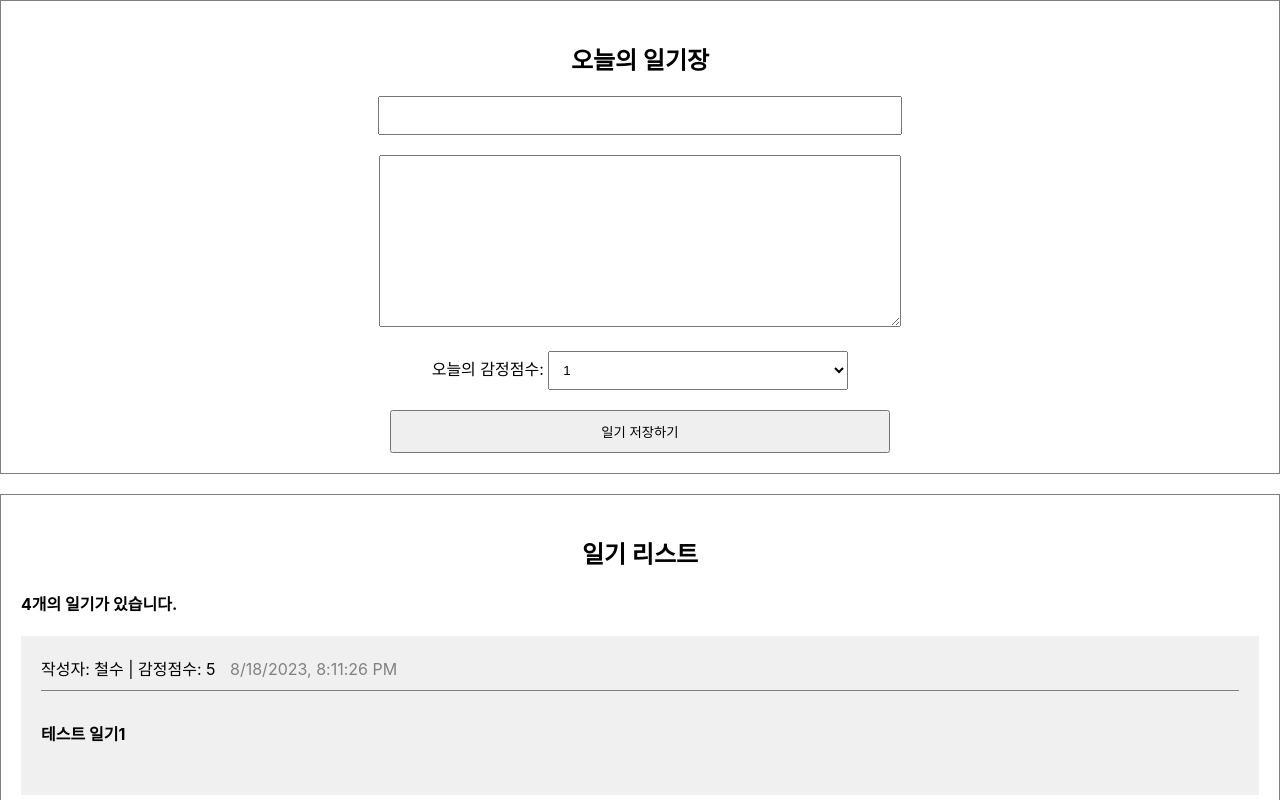
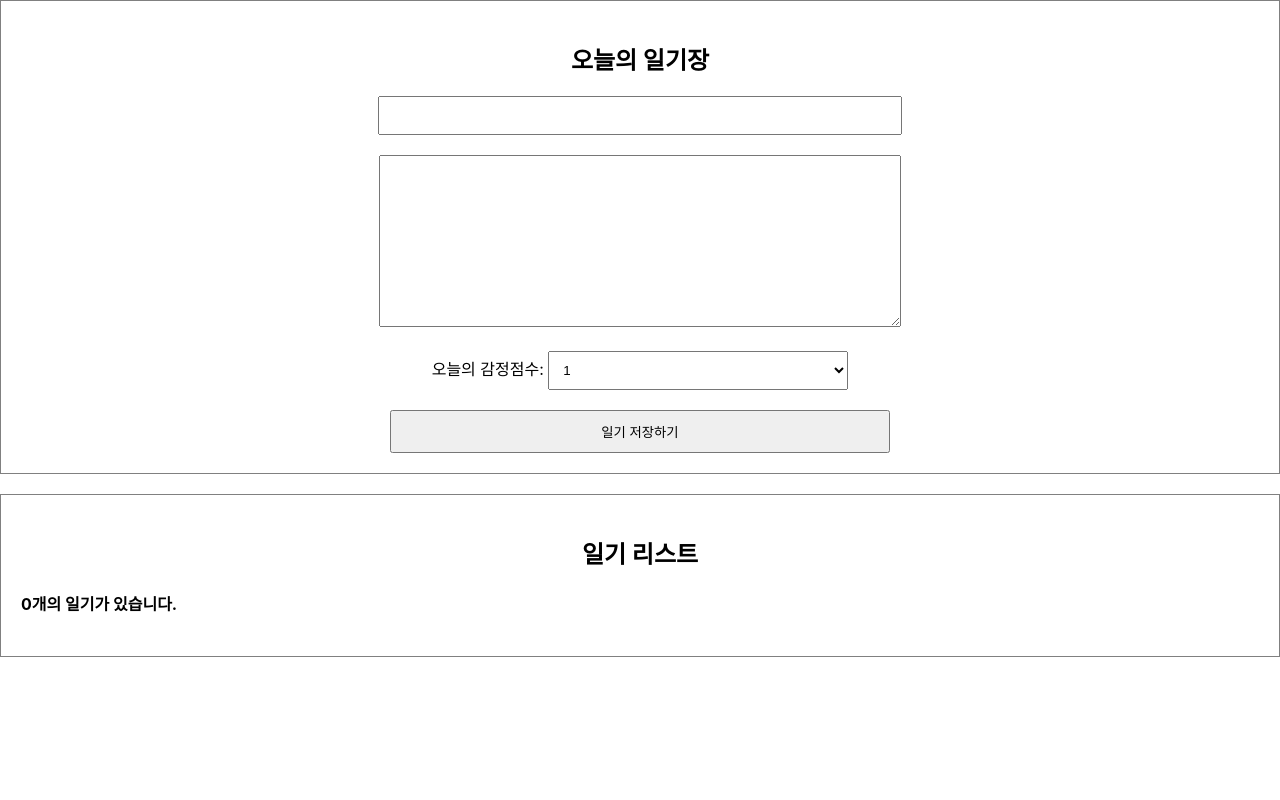
Before and after one commit to minz-cha/simpleDiary, a React (Create React App) app: page / in a window 1280 px wide. Shown: the top 800 px of the page. Built offline with nearby package versions, Linux system fonts and the light colour scheme.

Commit message:
일기 저장시 입력값 리셋

```diff
--- a/package.json
+++ b/package.json
@@ -34,5 +34,8 @@
       "last 1 firefox version",
       "last 1 safari version"
     ]
+  },
+  "devDependencies": {
+    "@babel/plugin-proposal-private-property-in-object": "^7.21.11"
   }
 }
--- a/src/App.js
+++ b/src/App.js
@@ -1,41 +1,28 @@
+import { useRef, useState } from 'react';
 import './App.css';
 import DiaryEditor from './DiaryEditor';
 import DiaryList from './DiaryList';
 
-const dummyList = [
-  {
-    id: 1,
-    author: "철수",
-    content: "테스트 일기1",
-    emotion: 5,
-    created_date: new Date().getTime()
-  }, {
-    id: 2,
-    author: "짱구",
-    content: "테스트 일기2",
-    emotion: 3,
-    created_date: new Date().getTime()
-  },
-  {
-    id: 3,
-    author: "유리",
-    content: "테스트 일기3",
-    emotion: 2,
-    created_date: new Date().getTime()
-  }, {
-    id: 4,
-    author: "맹구",
-    content: "테스트 일기4",
-    emotion: 5,
-    created_date: new Date().getTime()
-  },
+function App() {
+  const [data, setData] = useState([]);
 
-]
-function App() {
+  const dataId = useRef(0)
+
+  const onCreate = (author, content, emotion) => {
+    const created_date = new Date().getTime();
+    const newItem = {
+      author, content, emotion, created_date,
+      id: dataId.current
+    }
+    //기존 데이터의 위에 새로운 data 추가
+    dataId.current += 1
+    setData([newItem, ...data])
+  }
+
   return (
     <div className='App'>
-      <DiaryEditor />
-      <DiaryList diaryList={dummyList} />
+      <DiaryEditor onCreate={onCreate} />
+      <DiaryList diaryList={data} />
     </div>
   );
 }
--- a/src/DiaryEditor.js
+++ b/src/DiaryEditor.js
@@ -1,6 +1,6 @@
 import { useRef, useState } from "react";
 
-const DiaryEditor = () => {
+const DiaryEditor = ({ onCreate }) => {
     const authorInput = useRef();
     const contentInput = useRef();
 
@@ -10,7 +10,7 @@ const DiaryEditor = () => {
         emotion: 1
     })
 
-    const handleChangeStaete = (e) => {
+    const handleChangeState = (e) => {
         setState({
             ...state,
             [e.target.name]: e.target.value
@@ -29,7 +29,13 @@ const DiaryEditor = () => {
             contentInput.current.focus();
             return;
         }
+        onCreate(state.author, state.content, state.emotion)
         alert("저장 성공!")
+        setState({
+            author: "",
+            content: "",
+            emotion: 1
+        })
     }
 
     return (
@@ -40,7 +46,7 @@ const DiaryEditor = () => {
                     ref={authorInput}
                     name="author"
                     value={state.author}
-                    onChange={handleChangeStaete}
+                    onChange={handleChangeState}
                 />
             </div>
             <div>
@@ -48,7 +54,7 @@ const DiaryEditor = () => {
                     ref={contentInput}
                     name="content"
                     value={state.content}
-                    onChange={handleChangeStaete}
+                    onChange={handleChangeState}
                 />
             </div>
             <div>
@@ -56,7 +62,7 @@ const DiaryEditor = () => {
                 <select
                     name="emotion"
                     value={state.emotion}
-                    onChange={handleChangeStaete}
+                    onChange={handleChangeState}
                 >
                     <option value={1}>1</option>
                     <option value={2}>2</option>
```
Also changed, not shown: 1 other file (tests, documents, lock files or other folders).
